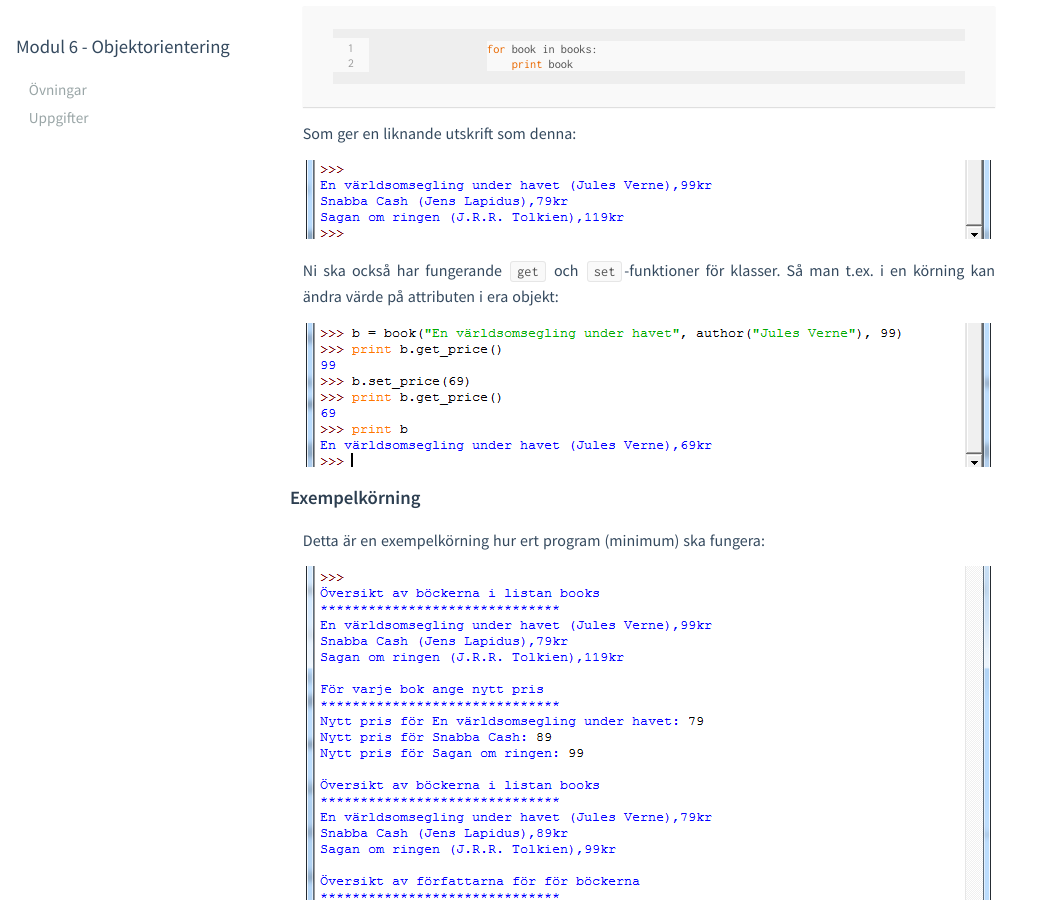
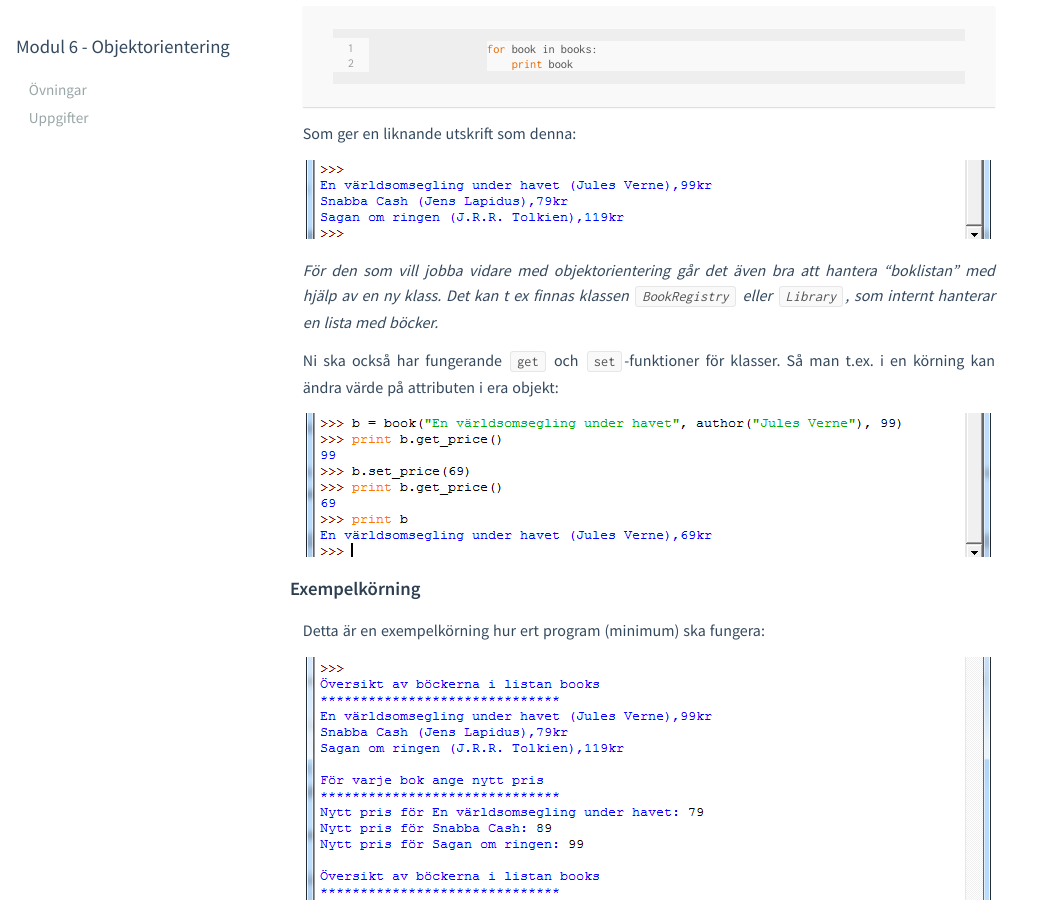
Before and after one commit to mau-dvmt/ia-python, a Jekyll site: the page built from modules/m6/assignments/U1.md, in a window 1280 px wide and 900 px high, scrolled down 1576 px. Shown: the whole window, without its empty margins (0-1043 px from the left). Built offline with Jekyll 4.4.1, drawn with Linux system fonts in a browser that asks for light colours.

Commit message:
Added option for more OO

```diff
--- a/modules/m6/assignments/U1.md
+++ b/modules/m6/assignments/U1.md
@@ -65,6 +65,8 @@ Som ger en liknande utskrift som denna:
 
 ![Idle](images/idle.png)
 
+_För den som vill jobba vidare med objektorientering går det även bra att hantera "boklistan" med hjälp av en ny klass. Det kan t ex finnas klassen `BookRegistry` eller `Library`, som internt hanterar en lista med böcker._
+
 Ni ska också har fungerande `get` och `set`-funktioner för klasser. Så man t.ex. i en körning kan ändra värde på attributen i era objekt:
 
 ![Idle](images/idle2.png)
```
